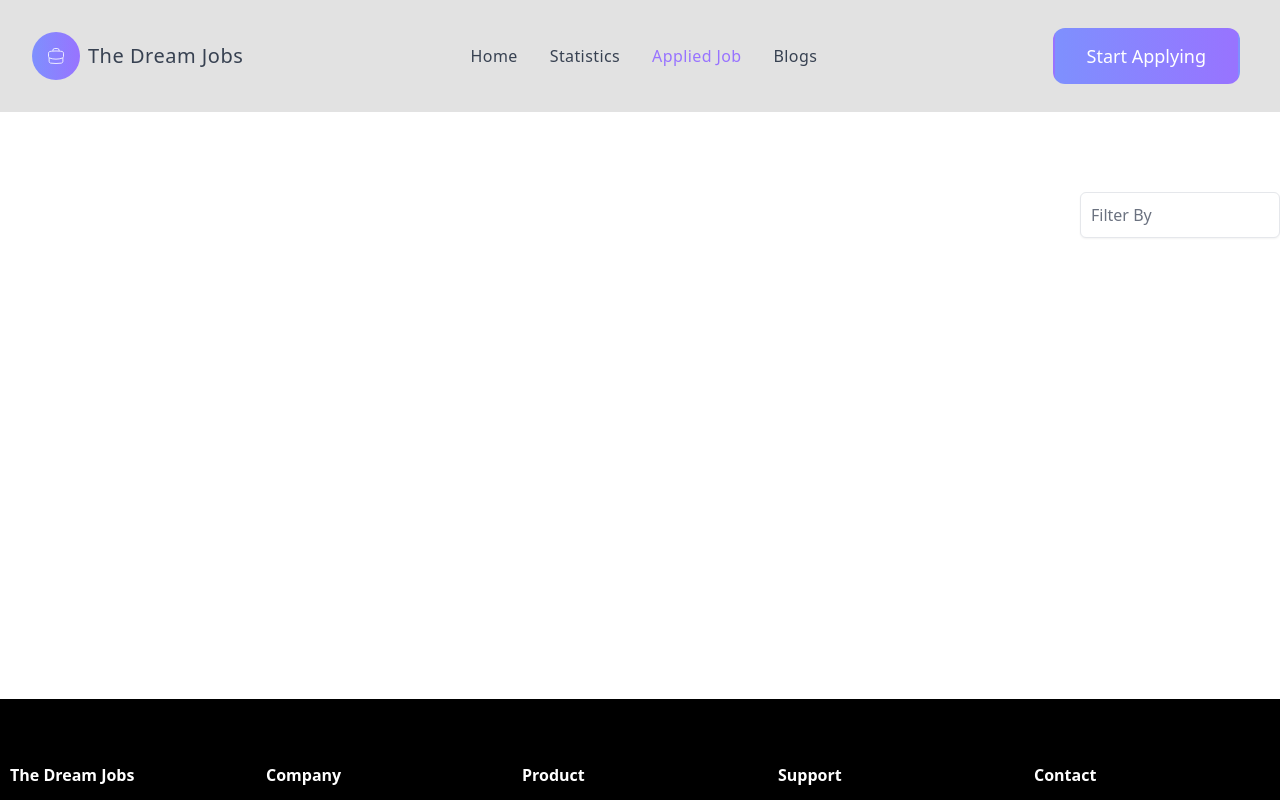
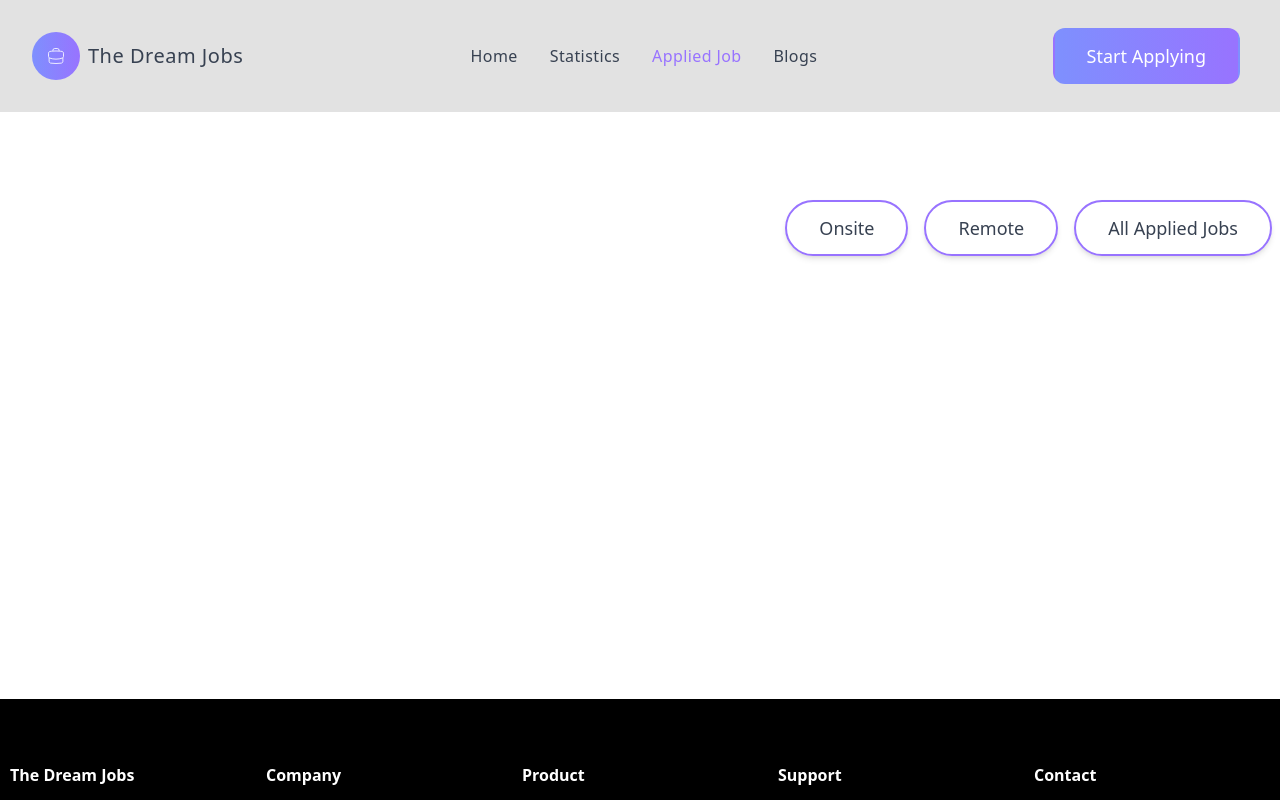
Before and after one commit to ashiqur-r-biplop/project-5, a React (Vite) app: page /AppliedJob in a window 1280 px wide. Shown: the top 800 px of the page. Built offline with nearby package versions, Linux system fonts and the light colour scheme.

Commit message:
start work by Blog page

```diff
--- a/src/Components/AppliedJob/AppliedJob.jsx
+++ b/src/Components/AppliedJob/AppliedJob.jsx
@@ -1,23 +1,32 @@
-import React from "react";
+import React, { useEffect, useState } from "react";
 import { getLocalStorage } from "../utilities/fakedb";
 import ShowAplliedJob from "../ShowAplliedJob/ShowAplliedJob";
 import "./AppliedJob.css";
 
 const AppliedJob = () => {
-  const getData = getLocalStorage();
-
+  const [applied, setApplied] = useState([]);
+  useEffect(() => {
+    const getData = getLocalStorage();
+    setApplied(getData);
+  }, []);
+  const handleOnsite = (data) => {
+    const getData = getLocalStorage();
+    const sortData = getData?.filter((a) => a.Job_location === data);
+    setApplied(sortData);
+  };
+  const handleAllData = () =>{
+    const getData = getLocalStorage();
+    setApplied(getData)
+  }
+  // const
   return (
     <div className="sm:max-w-xl md:max-w-full my-5 lg:max-w-screen-xl mx-auto lg:my-20 md:my-10">
-      <div className="">
-        <div className="custom-menu">
-          <select className="w-full p-2.5 text-gray-500 bg-white border rounded-md shadow-sm outline-none appearance-none focus:border-indigo-600">
-            <option className="">Filter By</option>
-            <option>Onsite</option>
-            <option>Remote</option>
-          </select>
-        </div>
+      <div className="text-end flex flex-col md:flex-row ms-auto lg:w-max">
+        <button className="btn-outlined" onClick={() => handleOnsite("Onsite")}>Onsite</button>
+        <button className="btn-outlined" onClick={() => handleOnsite("Remote")}>Remote</button>
+        <button className="btn-outlined" onClick={handleAllData}>All Applied Jobs</button>
       </div>
-      {getData?.map((data) => (
+      {applied?.map((data) => (
         <ShowAplliedJob data={data} key={data.id}></ShowAplliedJob>
       ))}
     </div>
--- /dev/null
+++ b/src/Components/Error/ErrorPage.jsx
@@ -0,0 +1,28 @@
+import { FaceFrownIcon } from '@heroicons/react/24/solid'
+import React from 'react'
+import { Link, useRouteError } from 'react-router-dom'
+
+const ErrorPage = () => {
+  const { error, status } = useRouteError()
+  return (
+    <section className='flex items-center h-screen p-16 bg-gray-100 text-gray-900'>
+      <div className='container flex flex-col items-center justify-center px-5 mx-auto my-8'>
+        <FaceFrownIcon className='w-40 h-40 text-[#9873FF]' />
+        <div className='max-w-md text-center'>
+          <h2 className='mb-8 font-extrabold text-9xl text-[#9873FF]'>
+            <span className='sr-only'>Error</span>
+            {status || 404}
+          </h2>
+          <p className='text-2xl font-semibold md:text-3xl text-[#7E90FE] mb-8'>
+            {error?.message}
+          </p>
+          <Link to='/' className='text-title btn-primary'>
+            Back to homepage
+          </Link>
+        </div>
+      </div>
+    </section>
+  )
+}
+
+export default ErrorPage
--- a/src/Components/ShowAplliedJob/ShowAplliedJob.jsx
+++ b/src/Components/ShowAplliedJob/ShowAplliedJob.jsx
@@ -5,7 +5,7 @@ import {
   faCircleDollarToSlot,
   faLocationDot,
 } from "@fortawesome/free-solid-svg-icons";
-import { Link } from "react-router-dom";
+import { useNavigate } from "react-router-dom";
 const ShowAplliedJob = ({ data }) => {
   const {
     id,
@@ -17,7 +17,7 @@ const ShowAplliedJob = ({ data }) => {
     Location,
     Salary,
   } = data;
-
+  const navigate = useNavigate()
   return (
     <div className="border p-3 mx-5 my-4">
       <div className="lg:flex justify-between items-center">
@@ -48,9 +48,7 @@ const ShowAplliedJob = ({ data }) => {
           </div>
         </div>
         {/* btn */}
-        <Link to={`Details/${id}`}>
-          <button className="btn-primary">View Details</button>
-        </Link>
+          <button onClick={() => navigate(`/Details/${id}`)} className="btn-primary">View Details</button>
       </div>
     </div>
   );
--- a/src/index.css
+++ b/src/index.css
@@ -16,7 +16,7 @@
 }
 
 .btn-outlined {
-  @apply font-medium transition duration-200 shadow-md md:mb-0 px-4 py-2 md:px-8 md:py-3 m-2 text-lg rounded-full text-gray-700 hover:bg-cyan-400 hover:border-transparent border-2 border-cyan-200
+  @apply font-medium transition duration-200 shadow-md md:mb-0 px-4 py-2 md:px-8 md:py-3 m-2 text-lg rounded-full text-gray-700 hover:bg-[#9873FF] hover:text-[#fff]  hover:border-transparent border-2 border-[#9873FF]
 }
 
 .active {
--- a/src/main.jsx
+++ b/src/main.jsx
@@ -8,11 +8,13 @@ import Statistics from "./Components/Statistics/Statistics";
 import AppliedJob from "./Components/AppliedJob/AppliedJob";
 import Blogs from "./Components/Blogs/Blogs";
 import Detail from "./Components/Details/Detail";
+import ErrorPage from "./Components/Error/ErrorPage"
 
 const router = createBrowserRouter([
   {
     path: "/",
     element: <App></App>,
+    errorElement: <ErrorPage></ErrorPage>,
     children: [
       {
         path:'/',
```
